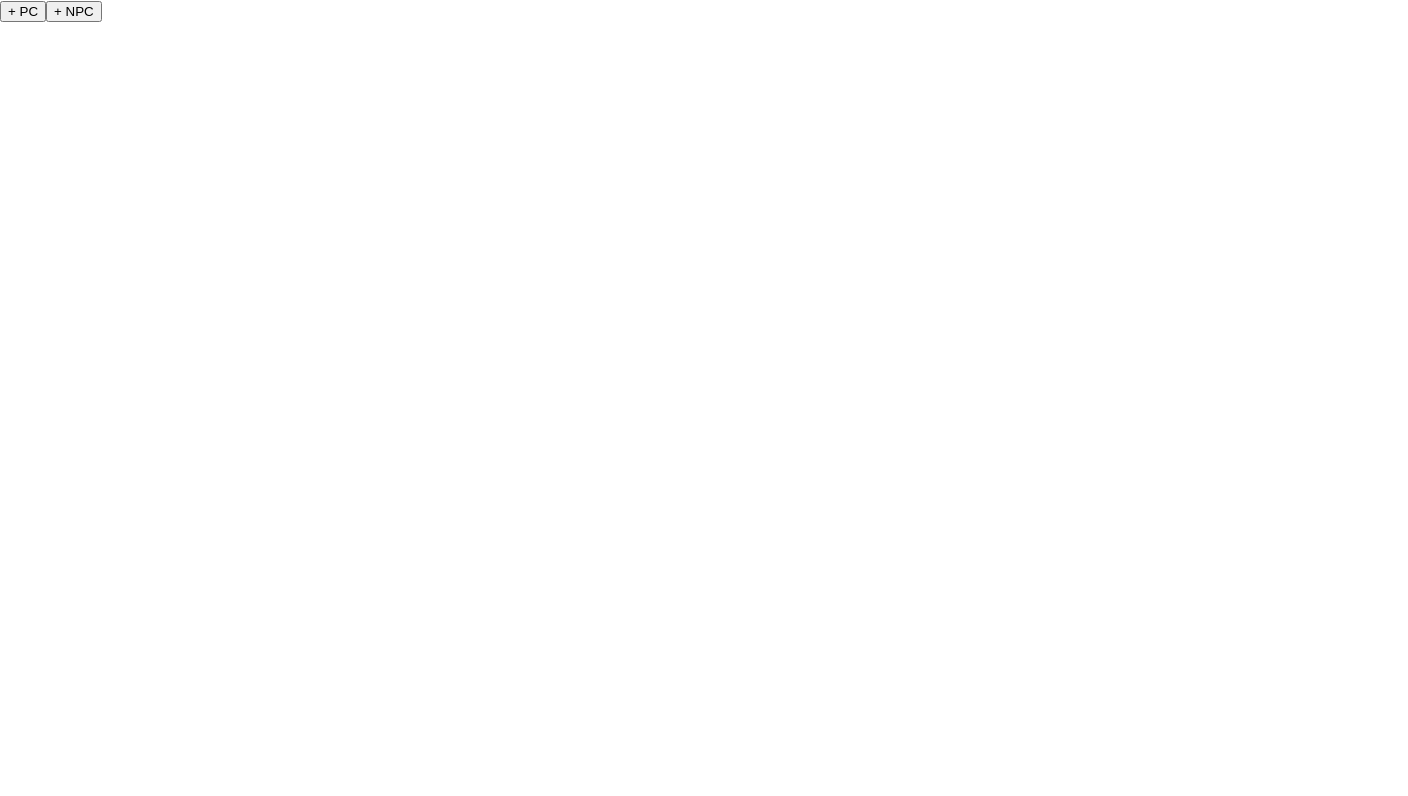
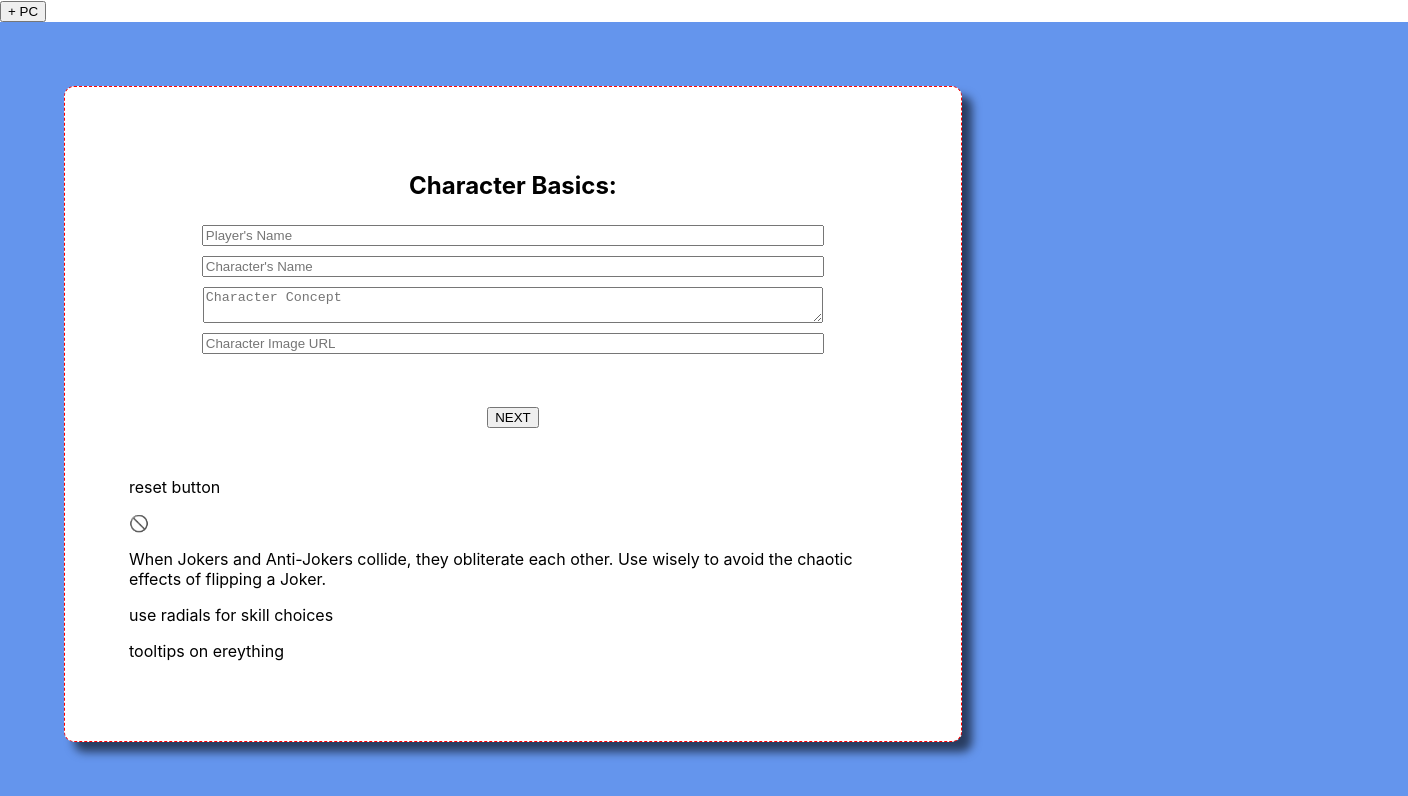
Before and after one commit to Catalyst4Change/ttg-v2, a React (Create React App) app: page / in a window 1280 px wide. Shown: the top 796 px of the page, 1408 px wide, since content can reach past the window. Built offline with nearby package versions, Linux system fonts and the light colour scheme.

Commit message:
recognify CardContainer

```diff
--- a/src/App.css
+++ b/src/App.css
@@ -54,10 +54,7 @@ option {
 }
 
 .card-container {
-  margin: 5%;
-  min-width: 40%;
+  width: 100vw;
   padding: 5%;
-  border: 1px solid black;
-  border-radius: 10px;
-  box-shadow: 10px 10px 10px rgba(0, 0, 0, 0.6);
+  background-color: cornflowerblue;
 }
--- a/src/App.js
+++ b/src/App.js
@@ -3,57 +3,20 @@ import React, { useState } from "react";
 import { CardContainer } from "./Card/CardContainer";
 
 function App() {
-  const [playerCharacters, setPlayerCharacters] = useState([
-    {
-      playerName: "Catalyst",
-      charName: "Chefolopod",
-      charConcept: "Food Bard Squid",
-      charImage: "",
-      attributes: {
-        brawn: 3,
-        agility: 3,
-        intelligence: 1,
-        wit: 2,
-        charm: 2,
-        presence: 2,
-      },
-      chosenMasteries: ["Biology", "Engineering"],
-      chosenProficiencies: ["Melee", "Survival"],
-    },
-  ]);
-
   const [numberOfCards, setNumberOfCards] = useState(0);
 
-  const addPlayerCharacter = (newCharacter) => {
-    setPlayerCharacters([...playerCharacters, newCharacter]);
-  };
-
   const createNewCard = () => {
-    console.log("card");
     setNumberOfCards((numberOfCards) => numberOfCards + 1);
-  };
-
-  const displayCards = () => {
-    for (let index = 0; index < numberOfCards; index++) {
-      console.log("numberOfCards", numberOfCards);
-      return (
-        <CardContainer
-          addPlayerCharacter={addPlayerCharacter}
-          playerCharacter={playerCharacters[index]}
-        />
-      );
-    }
   };
 
   return (
     <div className="App">
+      {/* header */}
+      {/* create nav */}
       <button onClick={createNewCard} type="button">
         + PC
       </button>
-      <button onClick={createNewCard} type="button">
-        + NPC
-      </button>
-      {displayCards()}
+      <CardContainer numberOfCards={numberOfCards} />
     </div>
   );
 }
--- a/src/Card/CardContainer.js
+++ b/src/Card/CardContainer.js
@@ -1,10 +1,41 @@
-import React from "react";
+import React, { useState } from "react";
 import { CharacterSheet } from "./CharacterSheet";
+import "../App.css";
 
-export const CardContainer = ({ addPlayerCharacter, playerChar }) => {
+export const CardContainer = ({ numberOfCards }) => {
   // this component contains the form and resulting character sheet
+  const [playerCharacters, setPlayerCharacters] = useState([
+    {
+      playerName: "Catalyst",
+      charName: "Chefolopod",
+      charConcept: "Food Bard Squid",
+      charImage: "",
+      attributes: {
+        brawn: 3,
+        agility: 3,
+        intelligence: 1,
+        wit: 2,
+        charm: 2,
+        presence: 2,
+      },
+      chosenMasteries: ["Biology", "Engineering"],
+      chosenProficiencies: ["Melee", "Survival"],
+    },
+  ]);
+
+  const addPlayerCharacter = (newChar) => {
+    setPlayerCharacters([...playerCharacters, newChar]);
+  };
 
   const playerCards = () => {};
+
+  const displayCards = () => {
+    let cards = [];
+    for (let index = 0; index < numberOfCards; index++) {
+      cards.push({});
+    }
+    return cards;
+  };
 
   return (
     <div className="card-container">
--- a/src/Card/CharAttributes/CharAttributes.js
+++ b/src/Card/CharAttributes/CharAttributes.js
@@ -1,5 +1,6 @@
 import React from "react";
 import "./CharAttributes.scss";
+import "../../App.css";
 
 export const CharAttributes = ({ attributes }) => {
   const showAttributeEmojis = (att, emoji) => {
@@ -14,18 +15,30 @@ export const CharAttributes = ({ attributes }) => {
     <main id="char-attributes">
       <h2 className="section-title">Attributes</h2>
       <div className="attributes-grid">
-        <span>Brawn:</span>
-        <span> {showAttributeEmojis(attributes.brawn, "💪")}</span>
-        <span>Agility:</span>
-        <span> {showAttributeEmojis(attributes.agility, "👟")}</span>
-        <span>Intelligence:</span>
-        <span> {showAttributeEmojis(attributes.intelligence, "🧠")}</span>
-        <span>Wit:</span>
-        <span> {showAttributeEmojis(attributes.wit, "⚡️")}</span>
-        <span>Charm:</span>
-        <span> {showAttributeEmojis(attributes.charm, "✨")}</span>
-        <span>Presence:</span>
-        <span> {showAttributeEmojis(attributes.presence, "👤")}</span>
+        <div className="grid-item">Brawn:</div>
+        <div className="grid-item">
+          {showAttributeEmojis(attributes.brawn, "💪")}
+        </div>
+        <div className="grid-item">Agility:</div>
+        <div className="grid-item">
+          {showAttributeEmojis(attributes.agility, "👟")}
+        </div>
+        <div className="grid-item">Intelligence:</div>
+        <div className="grid-item">
+          {showAttributeEmojis(attributes.intelligence, "🧠")}
+        </div>
+        <div className="grid-item">Wit:</div>
+        <div className="grid-item">
+          {showAttributeEmojis(attributes.wit, "⚡️")}
+        </div>
+        <div className="grid-item">Charm:</div>
+        <div className="grid-item">
+          {showAttributeEmojis(attributes.charm, "✨")}
+        </div>
+        <div className="grid-item">Presence:</div>
+        <div className="grid-item">
+          {showAttributeEmojis(attributes.presence, "👤")}
+        </div>
       </div>
     </main>
   );
--- a/src/Card/CharAttributes/CharAttributes.scss
+++ b/src/Card/CharAttributes/CharAttributes.scss
@@ -16,4 +16,9 @@
   width: 100%;
   display: grid;
   grid-template-columns: repeat(2, 1fr);
+  .grid-item {
+    flex-direction: row;
+    justify-content: baseline;
+    text-align: left;
+  }
 }
--- a/src/Card/CharacterSheet.js
+++ b/src/Card/CharacterSheet.js
@@ -1,4 +1,4 @@
-import React, { useEffect, useState } from "react";
+import React, { useState } from "react";
 import "../App.css";
 import { Attributes } from "../CharForm/Attributes";
 import { Basics } from "../CharForm/Basics";
@@ -10,12 +10,8 @@ import { CharBasics } from "./CharBasics/CharBasics";
 import { CharHealth } from "./CharHealth/CharHealth";
 import { CharStatus } from "./CharStatus/CharStatus";
 
-// form presents sections one at a time while filling out
-// { formID === formIndex ? ...section... }
-
 export const CharacterSheet = ({ addPlayerCharacter }) => {
   const [formPage, setFormPage] = useState(0);
-  console.log(formPage);
 
   const [playerName, setPlayerName] = useState("");
   const [charName, setCharName] = useState("");
@@ -55,14 +51,28 @@ export const CharacterSheet = ({ addPlayerCharacter }) => {
   const [chosenMasteries, setChosenMasteries] = useState([]);
   const [chosenProficiencies, setChosenProficiencies] = useState([]);
 
-  const advanceFormPage = (event) => {
+  const advanceFormPage = () => {
     setFormPage((formPage) => formPage + 1);
   };
 
+  const submitNewCharacter = () => {
+    advanceFormPage();
+    const newChar = {
+      playerName: playerName,
+      charName: charName,
+      charConcept: charConcept,
+      charImage: charImage,
+      attributes: attributes,
+      chosenMasteries: chosenMasteries,
+      chosenProficiencies: chosenProficiencies,
+    };
+    addPlayerCharacter(newChar);
+  };
+
   return (
-    <section id="char-sheet">
+    <main id="char-sheet">
       {/* create character */}
-      <form id="0" className="form column center">
+      <section id="0" className="form column center">
         {formPage === 0 && (
           <Basics
             playerName={playerName}
@@ -130,9 +140,13 @@ export const CharacterSheet = ({ addPlayerCharacter }) => {
             <CharAttributes attributes={attributes} />
 
             <CharStatus attributes={attributes} />
+
+            {/* masteries */}
+            {/* proficiencies */}
+            {/* ultimates */}
           </section>
         )}
-      </form>
+      </section>
       <p> reset button</p>
       <div className="badge anti-joker grey">
         🚫
@@ -143,6 +157,6 @@ export const CharacterSheet = ({ addPlayerCharacter }) => {
         <p>use radials for skill choices</p>
         <p>tooltips on ereything</p>
       </div>
-    </section>
+    </main>
   );
 };
--- a/src/Card/CharacterSheet.scss
+++ b/src/Card/CharacterSheet.scss
@@ -1,2 +1,8 @@
 #char-sheet {
+  max-width: 60%;
+  border: 1px red dashed;
+  border-radius: 10px;
+  box-shadow: 10px 10px 10px rgba(0, 0, 0, 0.6);
+  background-color: white;
+  padding: 5%;
 }
```
